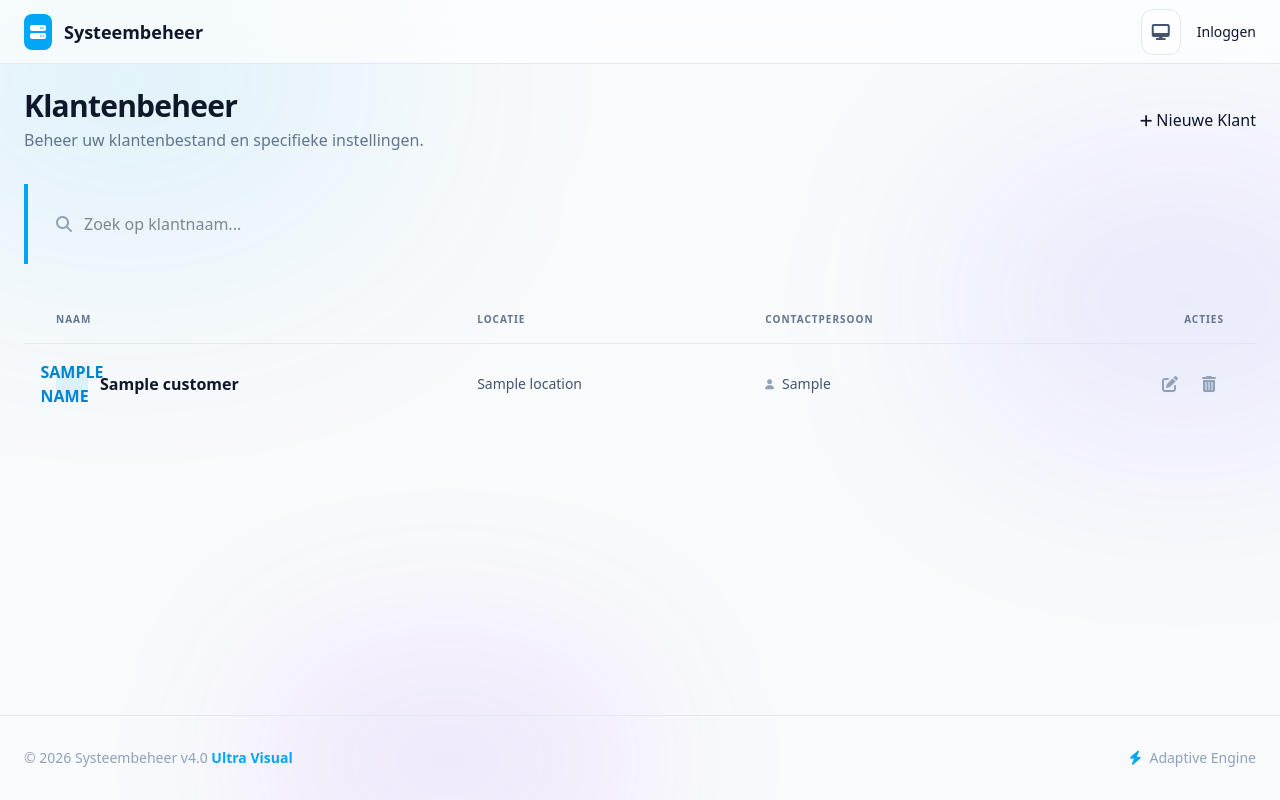
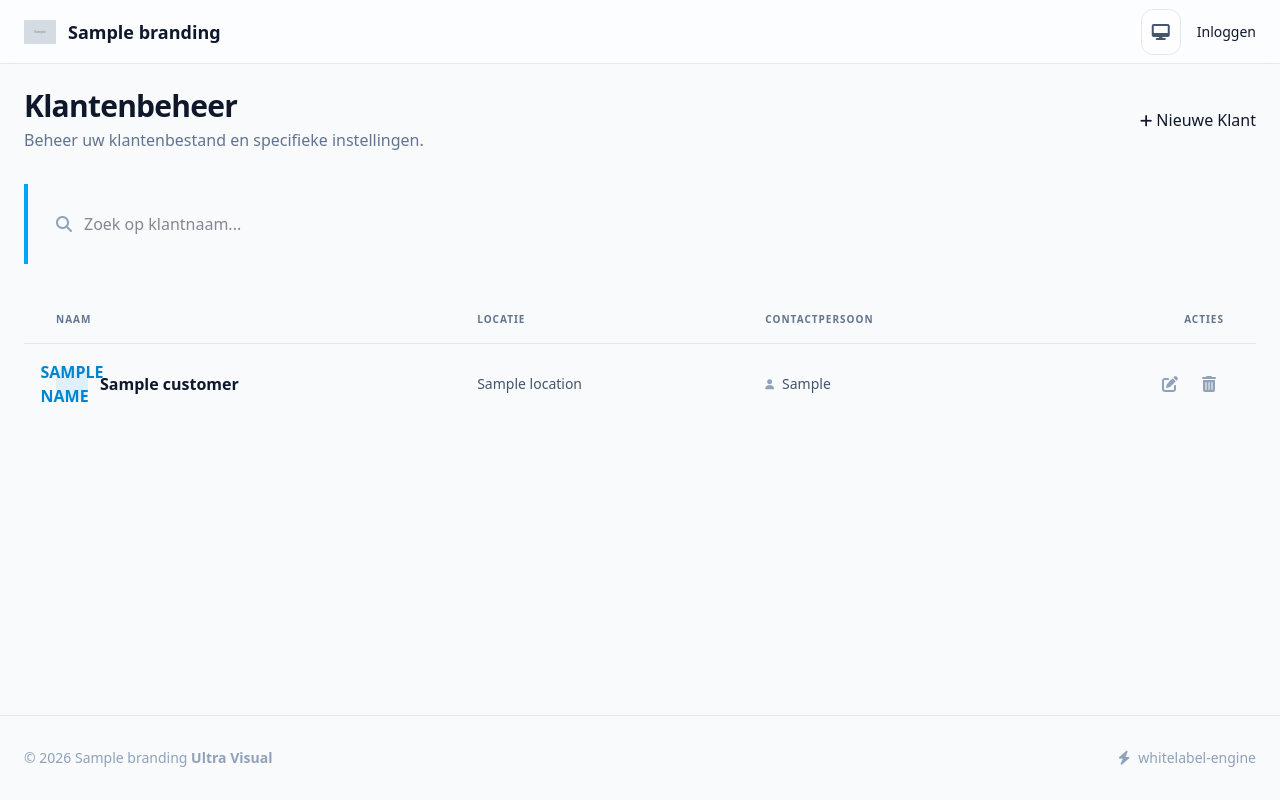
Before and after one commit to Ivoozz/periodiek-systeembeheer, a Python web app: template app/templates/customers.html in a window 1280 px wide. Run offline with Jinja, Linux system fonts and the light colour scheme; the template is opened without the code that fills it: most values are stand-ins (such as "Sample title", 1, 10 or a date in 2020); grey boxes marked "Sample" are stand-in pictures; some libraries are stand-ins or nearby versions.

Commit message:
feat: implement Whitelabel Engine & GSAP Animation Engine (v4.5)
- Added WhitelabelSettings model and DB seed
- Implemented branding-aware templates and core services
- Added GSAP-powered 'Ultra Visual' Animation Engine (animations.js)
- Integrated magnetic buttons, staggered page load, and HTMX sync

```diff
--- a/app/routers/auth.py
+++ b/app/routers/auth.py
@@ -6,9 +6,9 @@ from app.db.database import get_db
 from app.db.models import User, Role
 from app.core.auth import verify_password, create_session_cookie, SESSION_COOKIE_NAME
 from app.core.security import RateLimiter
+from app.core.templates import templates
 
 router = APIRouter()
-templates = Jinja2Templates(directory="app/templates")
 
 login_rate_limiter = RateLimiter(limit=5, window=60)
 
--- a/app/routers/customers.py
+++ b/app/routers/customers.py
@@ -6,10 +6,9 @@ from typing import Annotated, Optional
 from app.db.database import get_db
 from app.db.models import Customer, User
 from app.core.auth import require_admin
-from fastapi.templating import Jinja2Templates
+from app.core.templates import templates
 
 router = APIRouter(prefix="/customers", tags=["customers"], dependencies=[Depends(require_admin)])
-templates = Jinja2Templates(directory="app/templates")
 
 @router.get("/", response_class=HTMLResponse)
 async def list_customers(
--- a/app/routers/dashboard.py
+++ b/app/routers/dashboard.py
@@ -5,9 +5,9 @@ from sqlalchemy.orm import Session
 from app.db.database import get_db
 from app.db.models import Customer, Report, ReportStatus, Role, Assignment, AssignmentStatus
 from app.core.auth import get_current_user_required
+from app.core.templates import templates
 
 router = APIRouter()
-templates = Jinja2Templates(directory="app/templates")
 
 @router.get("/dashboard", response_class=HTMLResponse)
 async def dashboard(
--- a/app/routers/planning.py
+++ b/app/routers/planning.py
@@ -4,12 +4,10 @@ from sqlalchemy.orm import Session
 from app.db.database import get_db
 from app.db.models import User, Role, Customer, Assignment, AssignmentStatus
 from app.core.auth import require_admin
-from fastapi.templating import Jinja2Templates
+from app.core.templates import templates
 from datetime import datetime
 
 router = APIRouter(prefix="/admin/planning", tags=["planning"], dependencies=[Depends(require_admin)])
-
-templates = Jinja2Templates(directory="app/templates")
 
 @router.get("/", response_class=HTMLResponse)
 async def get_planning(
--- a/app/routers/reports.py
+++ b/app/routers/reports.py
@@ -10,9 +10,9 @@ from app.db.database import get_db
 from app.db import models
 from app.core.auth import get_current_user_required
 from app.services.export_service import generate_word_report
+from app.core.templates import templates
 
 router = APIRouter(prefix="/reports", tags=["reports"])
-templates = Jinja2Templates(directory="app/templates")
 
 @router.get("/new/{customer_id}", response_class=HTMLResponse)
 async def new_report_form(
--- a/app/routers/technician.py
+++ b/app/routers/technician.py
@@ -5,9 +5,9 @@ from sqlalchemy.orm import Session
 from app.db.database import get_db
 from app.db.models import User, Assignment, AssignmentStatus, Customer
 from app.core.auth import require_technician
+from app.core.templates import templates
 
 router = APIRouter(prefix="/behandelaar", tags=["technician"])
-templates = Jinja2Templates(directory="app/templates")
 
 @router.get("/dashboard", response_class=HTMLResponse)
 async def technician_dashboard(
--- /dev/null
+++ b/app/static/js/animations.js
@@ -0,0 +1,93 @@
+/**
+ * Periodiek Systeembeheer v4.5 "Whitelabel & Animation Engine"
+ * "Ultra Visual" Animation Engine (GSAP powered)
+ */
+
+document.addEventListener('DOMContentLoaded', () => {
+    initAnimations();
+});
+
+// HTMX Sync: Re-apply to injected content
+document.body.addEventListener('htmx:afterSwap', (evt) => {
+    initAnimations(evt.detail.elt);
+});
+
+function initAnimations(container = document) {
+    // 1. Staggered Page Load for .glass-card
+    const cards = container.querySelectorAll('.glass-card:not(.ani-init)');
+    if (cards.length > 0) {
+        gsap.from(cards, {
+            duration: 0.8,
+            y: 40,
+            opacity: 0,
+            stagger: {
+                amount: 0.4,
+                from: "start"
+            },
+            ease: "expo.out",
+            onComplete: () => {
+                cards.forEach(c => c.classList.add('ani-init'));
+            }
+        });
+    }
+
+    // 2. Magnetic Buttons (.btn-ultra, .nav-link)
+    const magneticElements = container.querySelectorAll('.btn-ultra:not(.mag-init), .nav-link:not(.mag-init)');
+
+    magneticElements.forEach(el => {
+        el.classList.add('mag-init');
+        el.addEventListener('mousemove', (e) => {
+            const rect = el.getBoundingClientRect();
+            const x = (e.clientX - rect.left - rect.width / 2) * 0.4;
+            const y = (e.clientY - rect.top - rect.height / 2) * 0.4;
+
+            gsap.to(el, {
+                duration: 0.3,
+                x: x,
+                y: y,
+                scale: 1.05,
+                ease: "power2.out"
+            });
+        });
+
+        el.addEventListener('mouseleave', () => {
+            gsap.to(el, {
+                duration: 0.6,
+                x: 0,
+                y: 0,
+                scale: 1,
+                ease: "elastic.out(1, 0.4)"
+            });
+        });
+    });
+
+    // 3. Interactive Rips (Liquid Pulse on click)
+    const pulseElements = container.querySelectorAll('.btn-ultra:not(.pulse-init), button:not(.pulse-init), .nav-link:not(.pulse-init)');
+
+    pulseElements.forEach(el => {
+        el.classList.add('pulse-init');
+        el.addEventListener('mousedown', () => {
+            gsap.to(el, {
+                scale: 0.92,
+                duration: 0.1,
+                ease: "power2.inOut"
+            });
+        });
+
+        el.addEventListener('mouseup', () => {
+            gsap.to(el, {
+                scale: 1,
+                duration: 0.5,
+                ease: "elastic.out(1.2, 0.5)"
+            });
+        });
+
+        el.addEventListener('mouseleave', () => {
+            gsap.to(el, {
+                scale: 1,
+                duration: 0.5,
+                ease: "power2.out"
+            });
+        });
+    });
+}
--- a/app/templates/base.html
+++ b/app/templates/base.html
@@ -3,7 +3,7 @@
 <head>
     <meta charset="UTF-8">
     <meta name="viewport" content="width=device-width, initial-scale=1.0">
-    <title>{% block title %}Periodiek Systeembeheer{% endblock %}</title>
+    <title>{% block title %}{{ branding.brand_name }}{% endblock %}</title>
 
     <!-- Fonts -->
     <link rel="preconnect" href="https://fonts.googleapis.com">
@@ -17,13 +17,18 @@
     <link rel="stylesheet" href="https://cdnjs.cloudflare.com/ajax/libs/font-awesome/6.5.1/css/all.min.css">
 
     <style type="text/css">
+        :root {
+            --brand-primary: {{ branding.primary_color }};
+            --brand-secondary: {{ branding.secondary_color }};
+        }
+
         @theme {
+            --color-brand-primary: var(--brand-primary);
+            --color-brand-secondary: var(--brand-secondary);
             --color-slate-950: #020617;
             --color-slate-900: #0f172a;
             --color-slate-800: #1e293b;
             --color-slate-700: #334155;
-            --color-sky-500: #0ea5e9;
-            --color-sky-600: #0284c7;
             --font-sans: "Inter", "Geist", "ui-sans-serif", "system-ui";
         }
 
@@ -33,11 +38,11 @@
             }
 
             .btn-ultra {
-                @apply px-4 py-2 rounded-xl font-bold transition-all duration-300 bg-sky-500 hover:bg-sky-600 text-white shadow-lg shadow-sky-500/30 hover:shadow-sky-500/50 active:scale-95 disabled:opacity-50 disabled:pointer-events-none flex items-center justify-center gap-2;
+                @apply px-4 py-2 rounded-xl font-bold transition-all duration-300 bg-brand-primary hover:opacity-90 text-white shadow-lg shadow-brand-primary/30 hover:shadow-brand-primary/50 active:scale-95 disabled:opacity-50 disabled:pointer-events-none flex items-center justify-center gap-2;
             }
 
             .form-input {
-                @apply w-full bg-white/50 dark:bg-slate-800/50 border border-slate-200 dark:border-slate-700 text-slate-900 dark:text-white rounded-xl px-4 py-2 focus:outline-none focus:ring-2 focus:ring-sky-500 transition-all backdrop-blur-sm;
+                @apply w-full bg-white/50 dark:bg-slate-800/50 border border-slate-200 dark:border-slate-700 text-slate-900 dark:text-white rounded-xl px-4 py-2 focus:outline-none focus:ring-2 focus:ring-brand-primary transition-all backdrop-blur-sm;
             }
 
             .form-label {
@@ -49,7 +54,7 @@
             }
 
             .nav-link-active {
-                @apply bg-sky-500/10 text-sky-600 dark:text-sky-400 font-bold;
+                @apply bg-brand-primary/10 text-brand-primary font-bold;
             }
 
             .nav-link-inactive {
@@ -94,9 +99,8 @@
 <body class="h-full bg-slate-50 dark:bg-slate-950 text-slate-900 dark:text-slate-100 antialiased transition-colors duration-300">
     <!-- Background Gradients -->
     <div class="fixed inset-0 -z-10 overflow-hidden pointer-events-none">
-        <div class="absolute -top-[10%] -left-[10%] w-[40%] h-[40%] rounded-full bg-sky-500/10 dark:bg-sky-500/20 blur-[120px]"></div>
-        <div class="absolute top-[20%] -right-[10%] w-[35%] h-[35%] rounded-full bg-indigo-500/10 dark:bg-indigo-500/20 blur-[100px]"></div>
-        <div class="absolute -bottom-[10%] left-[20%] w-[30%] h-[30%] rounded-full bg-purple-500/10 dark:bg-purple-500/20 blur-[80px]"></div>
+        <div class="absolute -top-[10%] -left-[10%] w-[40%] h-[40%] rounded-full bg-brand-primary/10 blur-[120px]"></div>
+        <div class="absolute top-[20%] -right-[10%] w-[35%] h-[35%] rounded-full bg-brand-secondary/10 blur-[100px]"></div>
     </div>
 
     <div class="min-h-full flex flex-col md:flex-row">
@@ -104,34 +108,49 @@
         <!-- Sidebar (Desktop) -->
         <aside class="hidden md:flex flex-col w-64 fixed h-screen bg-white/70 dark:bg-slate-900/70 backdrop-blur-xl border-r border-slate-200 dark:border-slate-800 z-50">
             <div class="p-6 flex items-center gap-3">
-                <div class="bg-sky-500 p-2 rounded-xl text-white shadow-lg shadow-sky-500/40">
+                {% if branding.logo_url %}
+                <img src="{{ branding.logo_url }}" alt="Logo" class="h-8 w-auto">
+                {% else %}
+                <div class="bg-brand-primary p-2 rounded-xl text-white shadow-lg shadow-brand-primary/40">
                     <i class="fas fa-server text-xl"></i>
                 </div>
-                <span class="text-xl font-black tracking-tight bg-clip-text text-transparent bg-gradient-to-r from-sky-600 to-indigo-600 dark:from-sky-400 dark:to-indigo-400">Systeembeheer</span>
+                {% endif %}
+                <span class="text-xl font-black tracking-tight text-slate-900 dark:text-white">{{ branding.brand_name }}</span>
             </div>
 
             <nav class="flex-grow px-4 space-y-2 mt-4">
+                {% if user.role.value == 'Admin' %}
                 <a href="/dashboard" class="nav-link {% if request.path == '/dashboard' %}nav-link-active{% else %}nav-link-inactive{% endif %}">
                     <i class="fas fa-house"></i> Dashboard
                 </a>
-                {% if user.role.value == 'Admin' %}
                 <a href="/admin/planning" class="nav-link {% if request.path.startswith('/admin/planning') %}nav-link-active{% else %}nav-link-inactive{% endif %}">
                     <i class="fas fa-calendar-days"></i> Planning
                 </a>
-                {% endif %}
                 <a href="/customers" class="nav-link {% if request.path.startswith('/customers') %}nav-link-active{% else %}nav-link-inactive{% endif %}">
                     <i class="fas fa-users"></i> Klanten
                 </a>
+                <a href="/admin/settings" class="nav-link {% if request.path.startswith('/admin/settings') %}nav-link-active{% else %}nav-link-inactive{% endif %}">
+                    <i class="fas fa-cog"></i> Instellingen
+                </a>
+                {% elif user.role.value == 'Technicus' %}
+                <a href="/behandelaar/dashboard" class="nav-link {% if request.path == '/behandelaar/dashboard' %}nav-link-active{% else %}nav-link-inactive{% endif %}">
+                    <i class="fas fa-house"></i> Dashboard
+                </a>
+                {% elif user.role.value == 'Client' %}
+                <a href="/dashboard" class="nav-link {% if request.path == '/dashboard' %}nav-link-active{% else %}nav-link-inactive{% endif %}">
+                    <i class="fas fa-house"></i> Mijn Portaal
+                </a>
+                {% endif %}
             </nav>
 
             <div class="p-4 border-t border-slate-200 dark:border-slate-800 space-y-4">
                 <div class="flex items-center gap-3 px-2">
-                    <div class="w-10 h-10 rounded-full bg-gradient-to-tr from-sky-500 to-indigo-600 flex items-center justify-center text-white font-bold">
+                    <div class="w-10 h-10 rounded-full bg-gradient-to-tr from-brand-primary to-brand-secondary flex items-center justify-center text-white font-bold">
                         {{ user.username[0].upper() }}
                     </div>
                     <div class="flex-grow overflow-hidden">
                         <p class="text-sm font-bold truncate">{{ user.username }}</p>
-                        <p class="text-xs text-slate-500 dark:text-slate-400 truncate">Administrator</p>
+                        <p class="text-xs text-slate-500 dark:text-slate-400 truncate">{{ user.role.value }}</p>
                     </div>
                 </div>
                 <form action="/logout" method="POST">
@@ -149,11 +168,15 @@
             <header class="sticky top-0 z-40 bg-white/60 dark:bg-slate-950/60 backdrop-blur-md border-b border-slate-200 dark:border-slate-800 h-16 flex items-center justify-between px-6">
                 <div class="flex items-center gap-4">
                     {% if not user %}
-                    <a href="/dashboard" class="flex items-center gap-3">
-                        <div class="bg-sky-500 p-1.5 rounded-lg text-white">
+                    <a href="/" class="flex items-center gap-3">
+                        {% if branding.logo_url %}
+                        <img src="{{ branding.logo_url }}" alt="Logo" class="h-6 w-auto">
+                        {% else %}
+                        <div class="bg-brand-primary p-1.5 rounded-lg text-white">
                             <i class="fas fa-server"></i>
                         </div>
-                        <span class="text-lg font-bold">Systeembeheer</span>
+                        {% endif %}
+                        <span class="text-lg font-bold">{{ branding.brand_name }}</span>
                     </a>
                     {% else %}
                     <h2 class="md:hidden text-lg font-bold truncate">{% block mobile_title %}Dashboard{% endblock %}</h2>
@@ -203,17 +226,17 @@
             {% if user %}
             <!-- Bottom Nav (Mobile Only) -->
             <nav class="md:hidden fixed bottom-6 left-6 right-6 h-16 bg-white/80 dark:bg-slate-900/80 backdrop-blur-xl border border-slate-200 dark:border-slate-800 rounded-2xl shadow-2xl z-50 flex items-center justify-around px-2">
-                <a href="/dashboard" class="flex flex-col items-center justify-center w-full h-full {% if request.path == '/dashboard' %}text-sky-500{% else %}text-slate-400{% endif %}">
+                <a href="/dashboard" class="flex flex-col items-center justify-center w-full h-full {% if request.path == '/dashboard' %}text-brand-primary{% else %}text-slate-400{% endif %}">
                     <i class="fas fa-house text-xl"></i>
                     <span class="text-[10px] font-bold mt-1">Home</span>
                 </a>
                 {% if user.role.value == 'Admin' %}
-                <a href="/admin/planning" class="flex flex-col items-center justify-center w-full h-full {% if request.path.startswith('/admin/planning') %}text-sky-500{% else %}text-slate-400{% endif %}">
+                <a href="/admin/planning" class="flex flex-col items-center justify-center w-full h-full {% if request.path.startswith('/admin/planning') %}text-brand-primary{% else %}text-slate-400{% endif %}">
                     <i class="fas fa-calendar-days text-xl"></i>
-                    <span class="text-[10px] font-bold mt-1">Planning</span>
+                    <span class="text-[10px] font-bold mt-1">Plan</span>
                 </a>
                 {% endif %}
-                <a href="/customers" class="flex flex-col items-center justify-center w-full h-full {% if request.path.startswith('/customers') %}text-sky-500{% else %}text-slate-400{% endif %}">
+                <a href="/customers" class="flex flex-col items-center justify-center w-full h-full {% if request.path.startswith('/customers') %}text-brand-primary{% else %}text-slate-400{% endif %}">
                     <i class="fas fa-users text-xl"></i>
                     <span class="text-[10px] font-bold mt-1">Klanten</span>
                 </a>
@@ -229,15 +252,19 @@
             <!-- Footer (Desktop) -->
             <footer class="hidden md:block py-8 border-t border-slate-200 dark:border-slate-800">
                 <div class="max-w-7xl mx-auto px-6 flex justify-between items-center text-sm text-slate-400">
-                    <p>&copy; 2026 Systeembeheer v4.0 <span class="text-sky-500 font-bold">Ultra Visual</span></p>
+                    <p>&copy; 2026 {{ branding.brand_name }} <span class="text-brand-primary font-bold">Ultra Visual</span></p>
                     <div class="flex items-center gap-6">
-                        <span class="flex items-center gap-2"><i class="fas fa-bolt text-sky-500"></i> Adaptive Engine</span>
+                        <span class="flex items-center gap-2"><i class="fas fa-bolt text-brand-primary"></i> whitelabel-engine</span>
                     </div>
                 </div>
             </footer>
         </div>
     </div>
 
+    <!-- Animation Engine -->
+    <script src="https://cdnjs.cloudflare.com/ajax/libs/gsap/3.12.5/gsap.min.js"></script>
+    <script src="/static/js/animations.js"></script>
+
     {% block scripts %}{% endblock %}
 </body>
 </html>
```
Also changed, not shown: app/core/branding.py (added, +16 -0 lines), app/core/templates.py (added, +13 -0 lines), app/db/models.py (+12 -0 lines), seed.py (+35 -2 lines).
